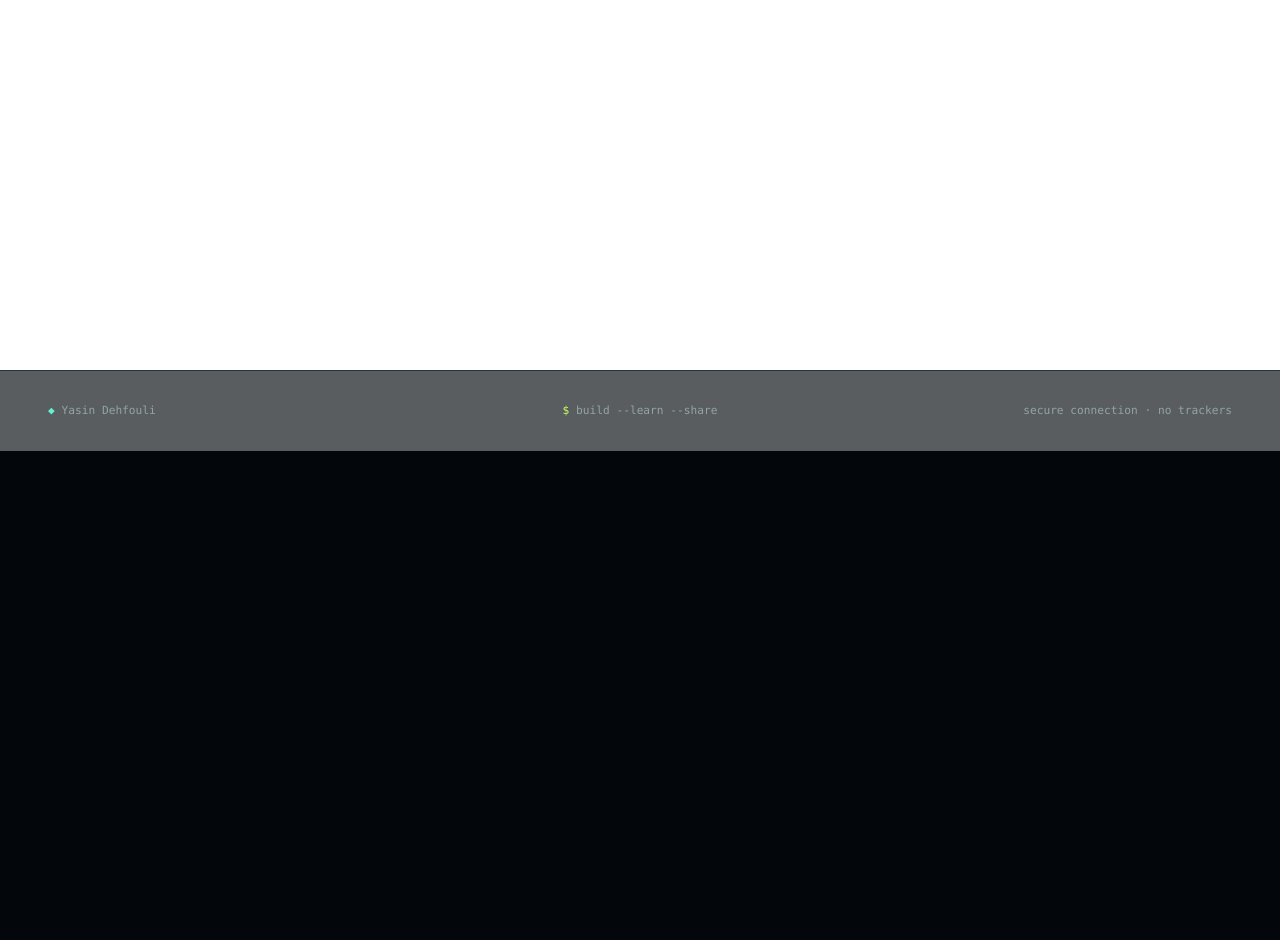
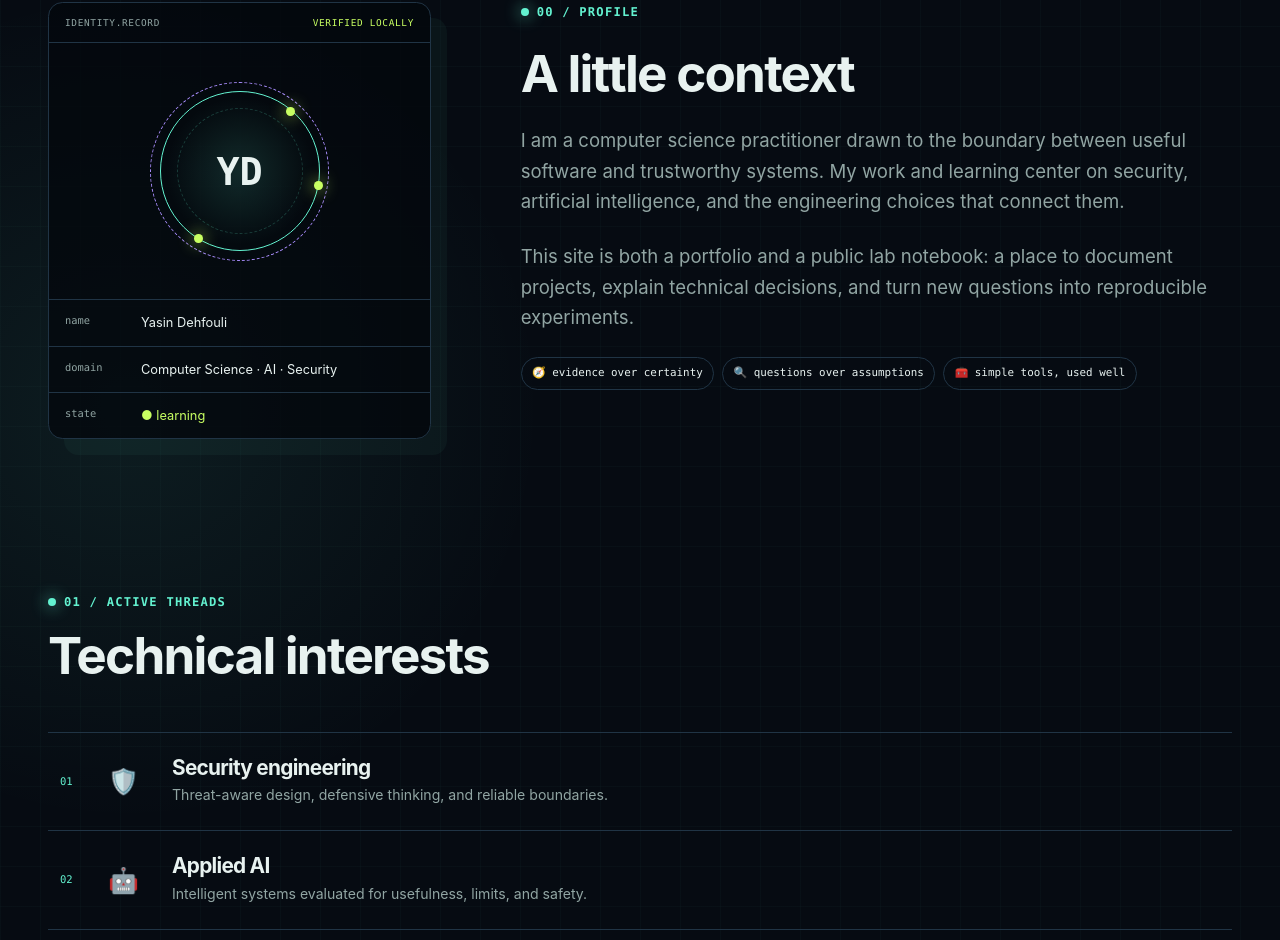
Before and after one commit to YaCnDehfuli/Website_Design, a Next.js app: page /about in a window 1280 px wide. Before the commit this address had no page. Shown: the part 694-1634 px from the top of the page. Before the commit the page ends 1145 px from the top, so only its background shows below. Built offline with nearby package versions, Linux system fonts and the light colour scheme.

Commit message:
feat(about): add biography and experience page

```diff
--- /dev/null
+++ b/src/app/about/page.module.css
@@ -0,0 +1,263 @@
+.page {
+  display: grid;
+  gap: clamp(6rem, 12vw, 10rem);
+}
+
+.intro {
+  display: grid;
+  justify-items: start;
+  gap: var(--space-5);
+}
+
+.intro h1 {
+  position: relative;
+  max-width: 11ch;
+}
+
+.intro h1::after {
+  color: var(--color-lime);
+  content: "_";
+  animation: blink 1.1s steps(1) infinite;
+}
+
+.profile {
+  display: grid;
+  align-items: start;
+  gap: clamp(2rem, 7vw, 6rem);
+  grid-template-columns: minmax(17rem, 0.7fr) minmax(0, 1.3fr);
+}
+
+.identityCard {
+  overflow: hidden;
+  border: 1px solid var(--color-line);
+  border-radius: var(--radius-md);
+  background: rgb(3 7 12 / 76%);
+  box-shadow: 1rem 1rem 0 rgb(99 242 208 / 4%);
+}
+
+.cardBar {
+  display: flex;
+  justify-content: space-between;
+  padding: var(--space-3) var(--space-4);
+  border-bottom: 1px solid var(--color-line);
+  color: var(--color-muted);
+  font-family: var(--font-mono);
+  font-size: 0.59rem;
+  letter-spacing: 0.07em;
+  text-transform: uppercase;
+}
+
+.cardBar span:last-child {
+  color: var(--color-lime);
+}
+
+.avatar {
+  display: grid;
+  position: relative;
+  width: 10rem;
+  height: 10rem;
+  place-items: center;
+  margin: var(--space-7) auto;
+  border: 1px solid var(--color-cyan);
+  border-radius: 50%;
+  background: radial-gradient(circle, rgb(99 242 208 / 14%), transparent 66%);
+  color: var(--color-text);
+  font-family: var(--font-mono);
+  font-size: 2.4rem;
+  font-weight: 800;
+}
+
+.avatar::before,
+.avatar::after {
+  position: absolute;
+  border: 1px dashed var(--color-violet);
+  border-radius: 50%;
+  content: "";
+  inset: -0.65rem;
+}
+
+.avatar::after {
+  border-color: rgb(99 242 208 / 20%);
+  inset: 1rem;
+}
+
+.avatar i {
+  position: absolute;
+  width: 0.55rem;
+  height: 0.55rem;
+  border-radius: 50%;
+  background: var(--color-lime);
+  box-shadow: 0 0 1rem var(--color-lime);
+}
+
+.avatar i:nth-of-type(1) {
+  top: 0.9rem;
+  right: 1.5rem;
+}
+
+.avatar i:nth-of-type(2) {
+  right: -0.25rem;
+  bottom: 3.8rem;
+}
+
+.avatar i:nth-of-type(3) {
+  bottom: 0.45rem;
+  left: 2.1rem;
+}
+
+.identityCard dl {
+  margin: 0;
+}
+
+.identityCard dl div {
+  display: grid;
+  padding: var(--space-3) var(--space-4);
+  border-top: 1px solid var(--color-line);
+  gap: var(--space-3);
+  grid-template-columns: 4rem 1fr;
+}
+
+.identityCard dt {
+  color: var(--color-muted);
+  font-family: var(--font-mono);
+  font-size: 0.65rem;
+}
+
+.identityCard dd {
+  margin: 0;
+  font-size: 0.8rem;
+}
+
+.online {
+  color: var(--color-lime);
+}
+
+.biography {
+  display: grid;
+  gap: var(--space-5);
+}
+
+.biography > p:not(:first-child) {
+  max-width: 44rem;
+  color: var(--color-muted);
+  font-size: clamp(1rem, 2vw, 1.16rem);
+}
+
+.values {
+  display: flex;
+  flex-wrap: wrap;
+  gap: var(--space-2);
+}
+
+.values span {
+  padding: 0.4rem 0.65rem;
+  border: 1px solid var(--color-line);
+  border-radius: 100vw;
+  color: var(--color-text);
+  font-family: var(--font-mono);
+  font-size: 0.68rem;
+}
+
+.interests,
+.history {
+  display: grid;
+  gap: var(--space-7);
+}
+
+.sectionLabel {
+  display: grid;
+  gap: var(--space-4);
+}
+
+.interestList {
+  border-top: 1px solid var(--color-line);
+}
+
+.interestList article {
+  display: grid;
+  align-items: center;
+  padding: var(--space-5) var(--space-3);
+  border-bottom: 1px solid var(--color-line);
+  gap: var(--space-4);
+  grid-template-columns: 2rem 3rem 1fr;
+}
+
+.interestIndex,
+.fileName {
+  color: var(--color-cyan);
+  font-family: var(--font-mono);
+  font-size: 0.66rem;
+}
+
+.interestEmoji {
+  font-size: 1.55rem;
+}
+
+.interestList h3 {
+  margin-bottom: var(--space-1);
+}
+
+.interestList p {
+  color: var(--color-muted);
+  font-size: 0.88rem;
+}
+
+.historyColumns {
+  display: grid;
+  gap: var(--space-5);
+  grid-template-columns: 1fr 1fr;
+}
+
+.historyList {
+  overflow: hidden;
+  border: 1px solid var(--color-line);
+  border-radius: var(--radius-sm);
+  background: rgb(11 20 32 / 60%);
+}
+
+.fileName {
+  padding: var(--space-3) var(--space-4);
+  border-bottom: 1px solid var(--color-line);
+}
+
+.emptyState {
+  display: flex;
+  align-items: flex-start;
+  min-height: 8rem;
+  padding: var(--space-5);
+  gap: var(--space-3);
+  color: var(--color-muted);
+}
+
+.emptyState > span {
+  color: var(--color-amber);
+  font-family: var(--font-mono);
+}
+
+.emptyState small {
+  display: block;
+  margin-top: var(--space-2);
+  font-family: var(--font-mono);
+  font-size: 0.66rem;
+}
+
+.historyList ol {
+  margin: 0;
+}
+
+@keyframes blink {
+  50% {
+    opacity: 0;
+  }
+}
+
+@media (max-width: 48rem) {
+  .profile,
+  .historyColumns {
+    grid-template-columns: 1fr;
+  }
+
+  .identityCard {
+    max-width: 24rem;
+  }
+}
--- /dev/null
+++ b/src/app/about/page.tsx
@@ -0,0 +1,141 @@
+import type { Metadata } from "next";
+import { education, experience } from "@/content/career";
+import { profile } from "@/content/profile";
+import styles from "./page.module.css";
+
+export const metadata: Metadata = {
+  title: "About",
+  description: `About ${profile.name}, experience, education, and technical interests.`,
+};
+
+export default function AboutPage() {
+  return (
+    <div className={styles.page}>
+      <header className={styles.intro}>
+        <p className="section-kicker">/about/whoami</p>
+        <h1>
+          Human behind
+          <br /> the terminal.
+        </h1>
+        <p className="lede">
+          Curiosity is the root process. Everything else—code, experiments, and documentation—is how
+          I inspect what it discovers.
+        </p>
+      </header>
+
+      <section className={styles.profile} aria-labelledby="profile-title">
+        <aside className={styles.identityCard}>
+          <div className={styles.cardBar}>
+            <span>IDENTITY.record</span>
+            <span>verified locally</span>
+          </div>
+          <div className={styles.avatar} aria-hidden="true">
+            <span>YD</span>
+            <i />
+            <i />
+            <i />
+          </div>
+          <dl>
+            <div>
+              <dt>name</dt>
+              <dd>{profile.name}</dd>
+            </div>
+            <div>
+              <dt>domain</dt>
+              <dd>{profile.role}</dd>
+            </div>
+            <div>
+              <dt>state</dt>
+              <dd className={styles.online}>● learning</dd>
+            </div>
+          </dl>
+        </aside>
+
+        <div className={styles.biography}>
+          <p className="section-kicker">00 / profile</p>
+          <h2 id="profile-title">A little context</h2>
+          {profile.biography.map((paragraph) => (
+            <p key={paragraph}>{paragraph}</p>
+          ))}
+          <div className={styles.values}>
+            <span>🧭 evidence over certainty</span>
+            <span>🔍 questions over assumptions</span>
+            <span>🧰 simple tools, used well</span>
+          </div>
+        </div>
+      </section>
+
+      <section className={styles.interests} aria-labelledby="interests-title">
+        <div className={styles.sectionLabel}>
+          <p className="section-kicker">01 / active threads</p>
+          <h2 id="interests-title">Technical interests</h2>
+        </div>
+        <div className={styles.interestList}>
+          {profile.focusAreas.map((area, index) => (
+            <article key={area.title}>
+              <span className={styles.interestIndex}>{String(index + 1).padStart(2, "0")}</span>
+              <span className={styles.interestEmoji} aria-hidden="true">
+                {area.emoji}
+              </span>
+              <div>
+                <h3>{area.title}</h3>
+                <p>{area.description}</p>
+              </div>
+            </article>
+          ))}
+        </div>
+      </section>
+
+      <section className={styles.history} aria-labelledby="history-title">
+        <div className={styles.sectionLabel}>
+          <p className="section-kicker">02 / history</p>
+          <h2 id="history-title">Experience & education</h2>
+        </div>
+        <div className={styles.historyColumns}>
+          <HistoryList
+            title="experience.log"
+            entries={experience}
+            emptyLabel="experience"
+            getTitle={(entry) => entry.role}
+          />
+          <HistoryList
+            title="education.log"
+            entries={education}
+            emptyLabel="education"
+            getTitle={(entry) => entry.credential}
+          />
+        </div>
+      </section>
+    </div>
+  );
+}
+
+type HistoryListProps<Entry> = Readonly<{
+  title: string;
+  entries: readonly Entry[];
+  emptyLabel: string;
+  getTitle: (entry: Entry) => string;
+}>;
+
+function HistoryList<Entry>({ title, entries, emptyLabel, getTitle }: HistoryListProps<Entry>) {
+  return (
+    <div className={styles.historyList}>
+      <p className={styles.fileName}>{title}</p>
+      {entries.length === 0 ? (
+        <div className={styles.emptyState}>
+          <span aria-hidden="true">[ ]</span>
+          <p>
+            Verified {emptyLabel} entries are being prepared.
+            <small>No placeholder credentials inserted.</small>
+          </p>
+        </div>
+      ) : (
+        <ol>
+          {entries.map((entry) => (
+            <li key={getTitle(entry)}>{getTitle(entry)}</li>
+          ))}
+        </ol>
+      )}
+    </div>
+  );
+}
--- a/src/content/career.ts
+++ b/src/content/career.ts
@@ -1,7 +1,7 @@
 import type { EducationEntry, ExperienceEntry } from "./types";
 
 // Add entries only when the public wording and dates have been verified.
-export const experience = [] as const satisfies readonly ExperienceEntry[];
+export const experience: readonly ExperienceEntry[] = [];
 
 // Education remains source-controlled content rather than database data.
-export const education = [] as const satisfies readonly EducationEntry[];
+export const education: readonly EducationEntry[] = [];
```
